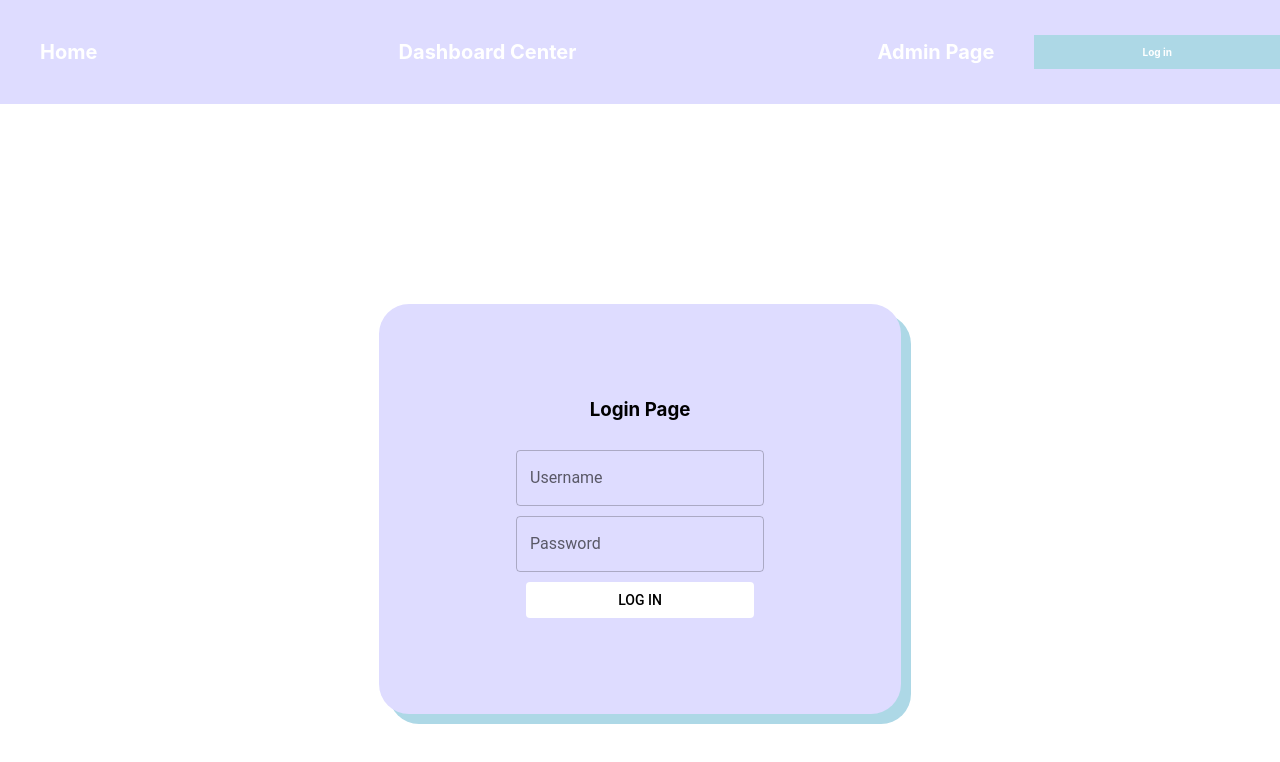
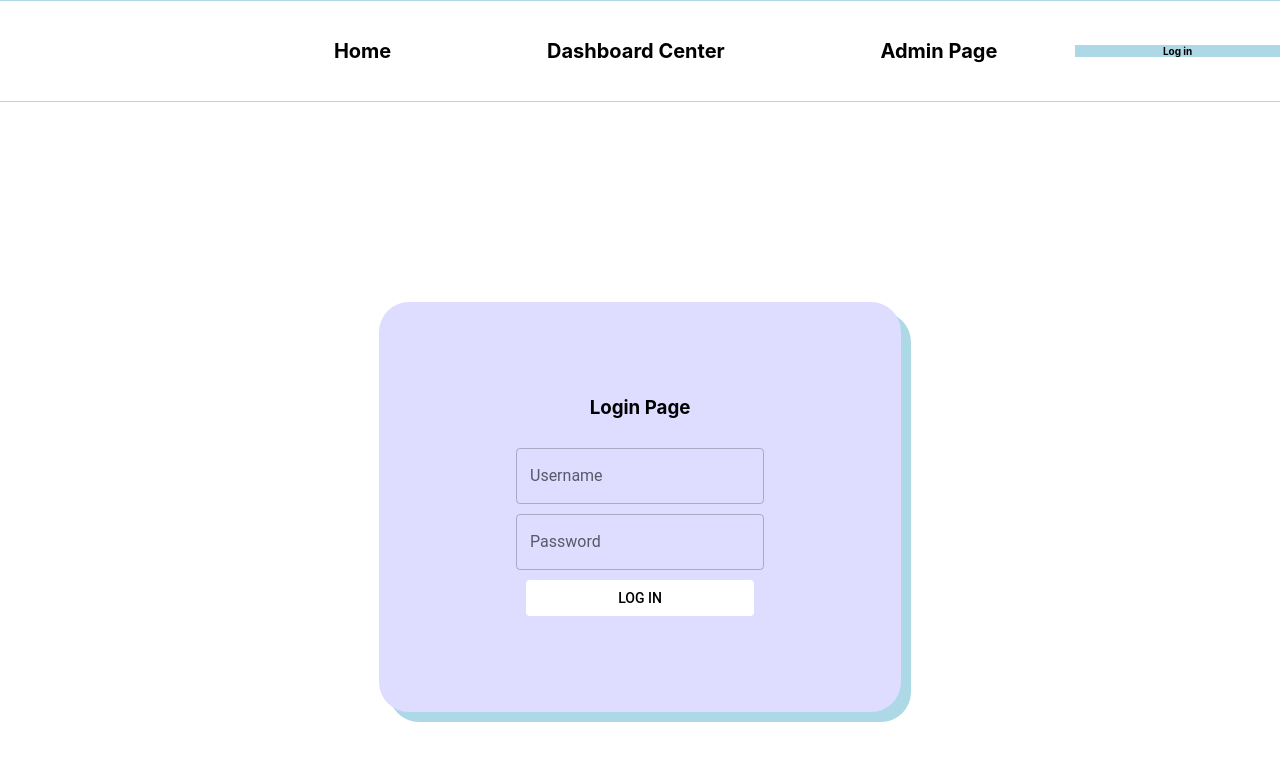
Before and after one commit to Firet/permissions-auth-app, a React (Vite) app: page /login in a window 1280 px wide. Shown: the top 762 px of the page. Built offline with nearby package versions, Linux system fonts and the light colour scheme; no server answers.

Commit message:
Change header color to white

```diff
--- a/src/components/atoms/StyledLink/SyledLink.tsx
+++ b/src/components/atoms/StyledLink/SyledLink.tsx
@@ -2,8 +2,7 @@ import styled from '@emotion/styled';
 import { Link } from 'react-router-dom';
 
 export const StyledLink = styled(Link)`
-	color: var(--white);
+	color: var(--black);
 	font-weight: 700;
 	text-decoration: none;
-	margin: 10px;
 `;
--- a/src/components/templates/Header.tsx
+++ b/src/components/templates/Header.tsx
@@ -3,39 +3,36 @@ import styled from '@emotion/styled';
 import { StyledLink } from '../atoms/StyledLink/SyledLink';
 
 const HeaderContainer = styled.header`
-	background-color: var(--secondary);
-	color: var(--white);
+	background-color: var(--white);
+	color: var(--black);
 	font-weight: 700;
 	display: flex;
 	flex-direction: row;
+	border:1px solid var(--primary);
 	width: 100%;
-	justify-content: space-between;
 	align-items: center;
+	height: 100px;
 `;
 
 
 const LinksContainer = styled.header`
-	background-color: var(--secondary);
-	color: var(--white);
+	background-color: var(--white);
+	color: var(--black);
 	font-size: 20px;
-	// font-weight: 500;
 	display: flex;
 	flex-direction: row;
 	width: 80%;
-	justify-content: space-between;
+	justify-content: space-around;
 	align-items: center;
-	padding: 30px;
+	padding-left: 20%;
 `;
 
 const AuthStatusContainer = styled.header`
 	background-color: var(--primary);
 	color: var(--white);
-	font-weight: 600;
 	font-size: 10px;
 	display: flex;
 	flex-direction: column;
-	border:1px solid var(--primary);
-	// border-radius: 10px;
 	width: 20%;
 	align-items: center;
 `;
```
